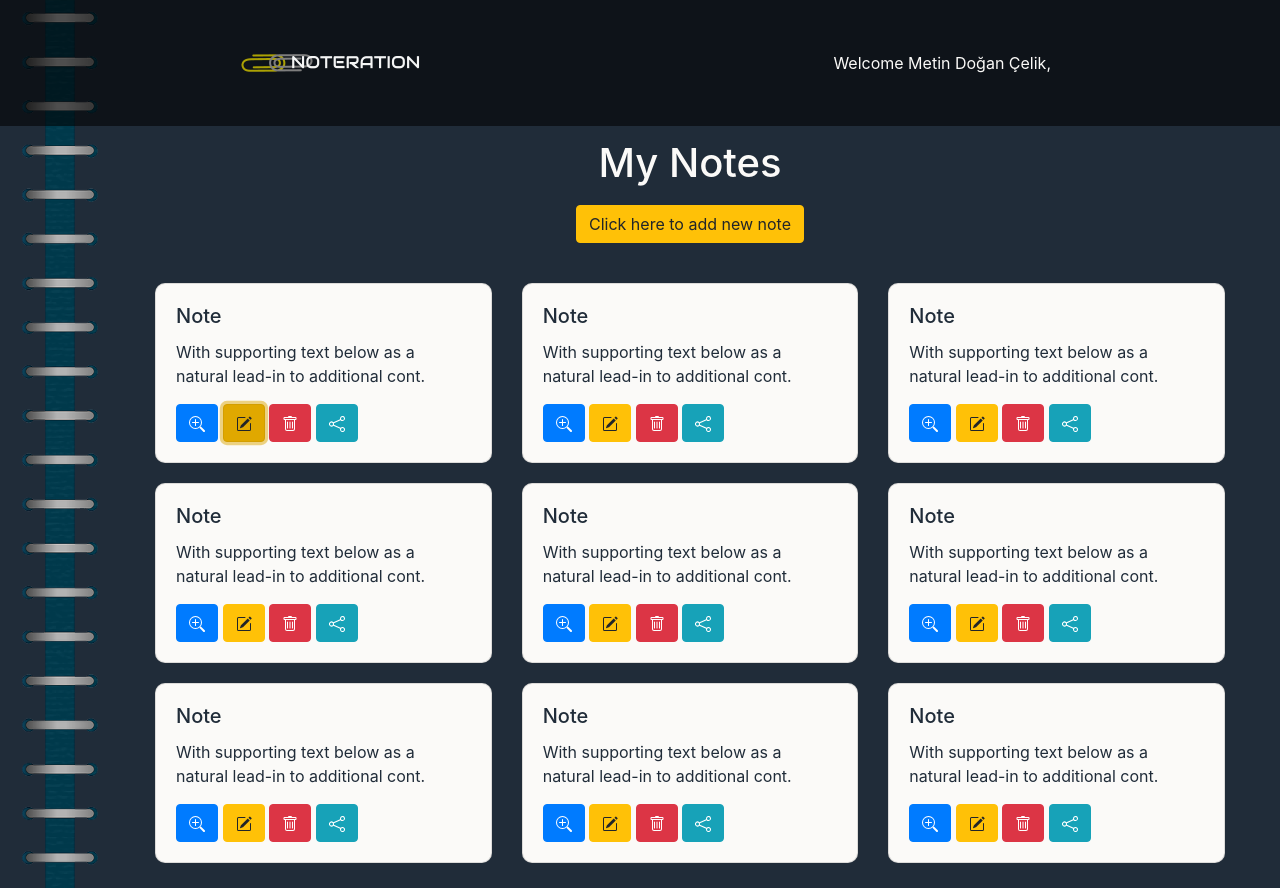
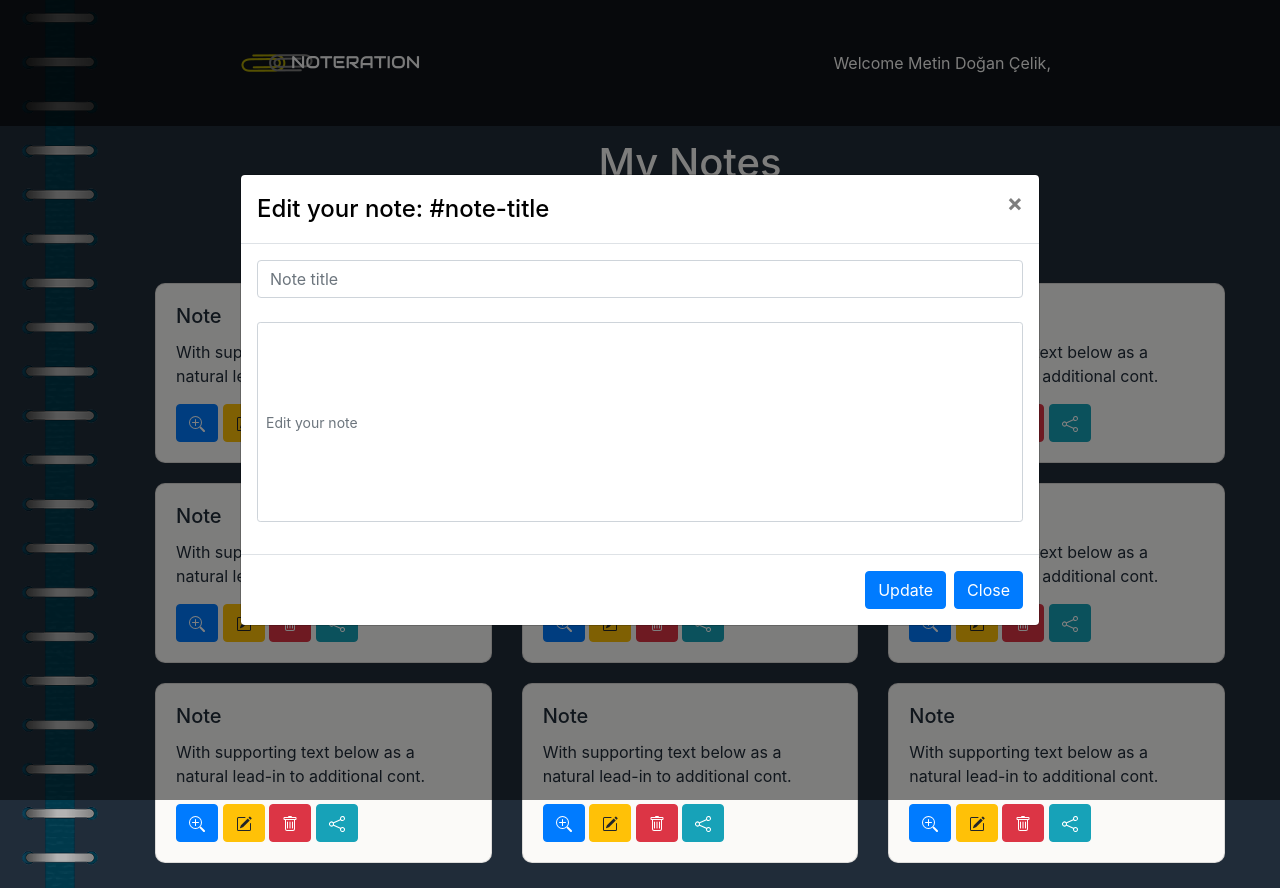
Before and after one commit to eteration-bootcamp/2020-bootcamp-team-5, a React app: page /notes in a window 1280 px wide. Both pictures are taken after a click on the button 243 px from the left and 422 px from the top of the page. Built offline with nearby package versions, Linux system fonts and the light colour scheme.

Commit message:
add edit note component and bind it to button

```diff
--- /dev/null
+++ b/src/components/EditNote/index.js
@@ -0,0 +1,40 @@
+import React from 'react';
+import {Button, Modal, Form, Col} from 'react-bootstrap';
+
+function EditNote(props) {
+    return (
+      <Modal
+        {...props}
+        size="lg"
+        aria-labelledby="contained-modal-title-vcenter"
+        centered
+      >
+        <Modal.Header closeButton>
+          <Modal.Title id="contained-modal-title-vcenter">
+            Edit your note: #note-title
+          </Modal.Title>
+        </Modal.Header>
+        <Modal.Body>
+            <Form.Group>
+                <Form.Row>
+                    <Col>
+                    <Form.Control type="text" placeholder="Note title" />
+                    </Col>
+                </Form.Row>
+                <br />
+                <Form.Row>
+                    <Col>
+                    <Form.Control componentClass="textarea" rows={100} style={{ height: 200 }}  size="sm" type="text" placeholder="Edit your note" />
+                    </Col>
+                </Form.Row>
+            </Form.Group>
+        </Modal.Body>
+        <Modal.Footer>
+            <Button onClick={props.onHide}>Update</Button>
+            <Button onClick={props.onHide}>Close</Button>
+        </Modal.Footer>
+      </Modal>
+    );
+  }
+
+export default EditNote;
--- a/src/components/Note/index.js
+++ b/src/components/Note/index.js
@@ -2,8 +2,10 @@ import React from 'react';
 import '../../styles/Main.css';
 import {Col, Card, Button} from 'react-bootstrap';
 import {PencilSquare, ZoomIn, Trash, Share} from 'react-bootstrap-icons';
+import EditNote from '../EditNote';
 
 function Note() {
+    const [modalShow, setModalShow] = React.useState(false);
 
     return (
         <Col xs={12} sm={6} md={4} lg={4} xl={4} className="note-item-col ver-hor-center">
@@ -14,7 +16,11 @@ function Note() {
                         With supporting text below as a natural lead-in to additional cont.
                     </Card.Text>
                     <Button variant="primary"><ZoomIn/></Button> {' '}
-                    <Button variant="warning"><PencilSquare/></Button> {' '}
+                    <Button variant="warning" onClick={() => setModalShow(true)}><PencilSquare/></Button> {' '}
+                    <EditNote
+                        show={modalShow}
+                        onHide={() => setModalShow(false)}
+                    />
                     <Button variant="danger"><Trash/></Button> {' '}
                     <Button variant="info"><Share/></Button>
                 </Card.Body>
```
